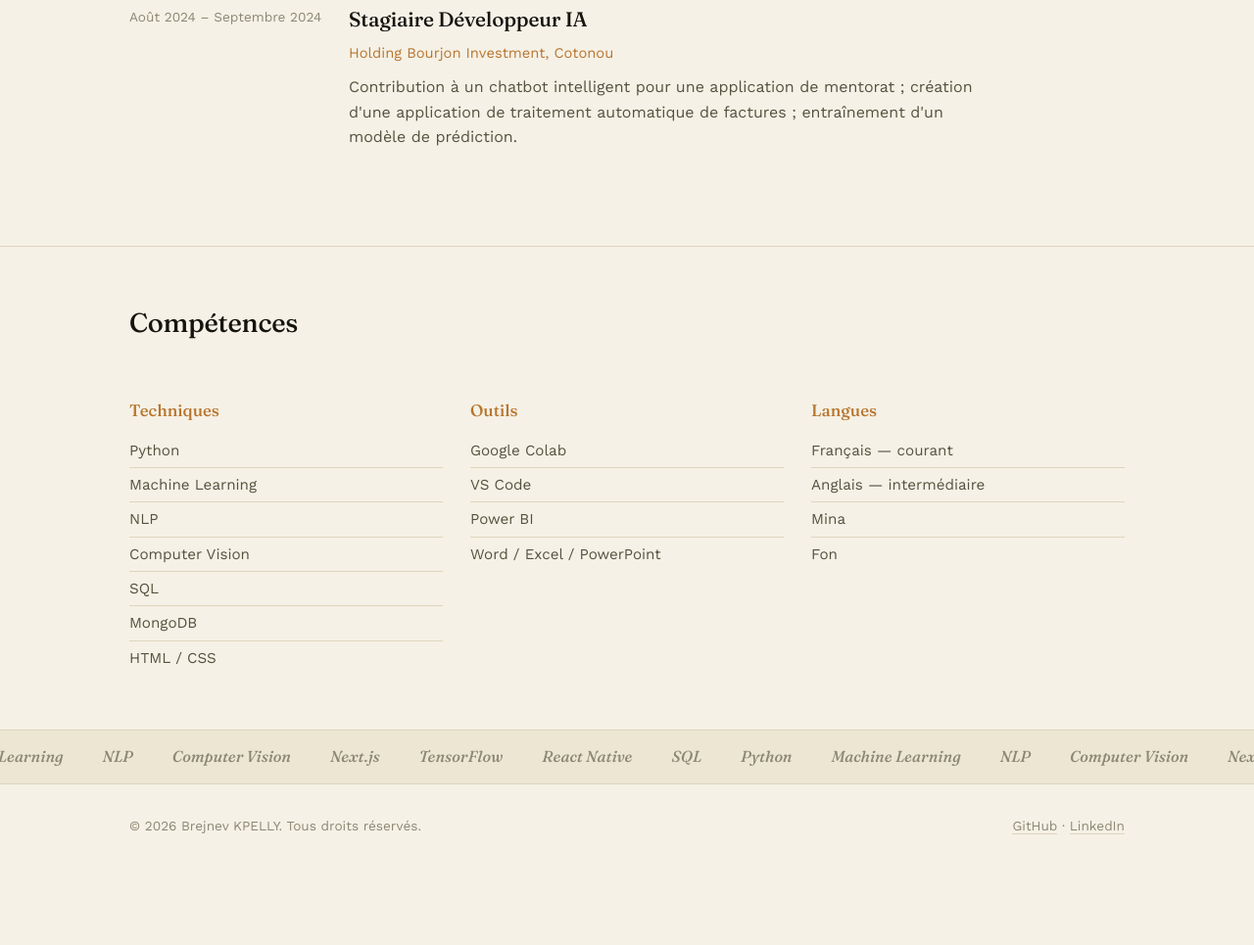
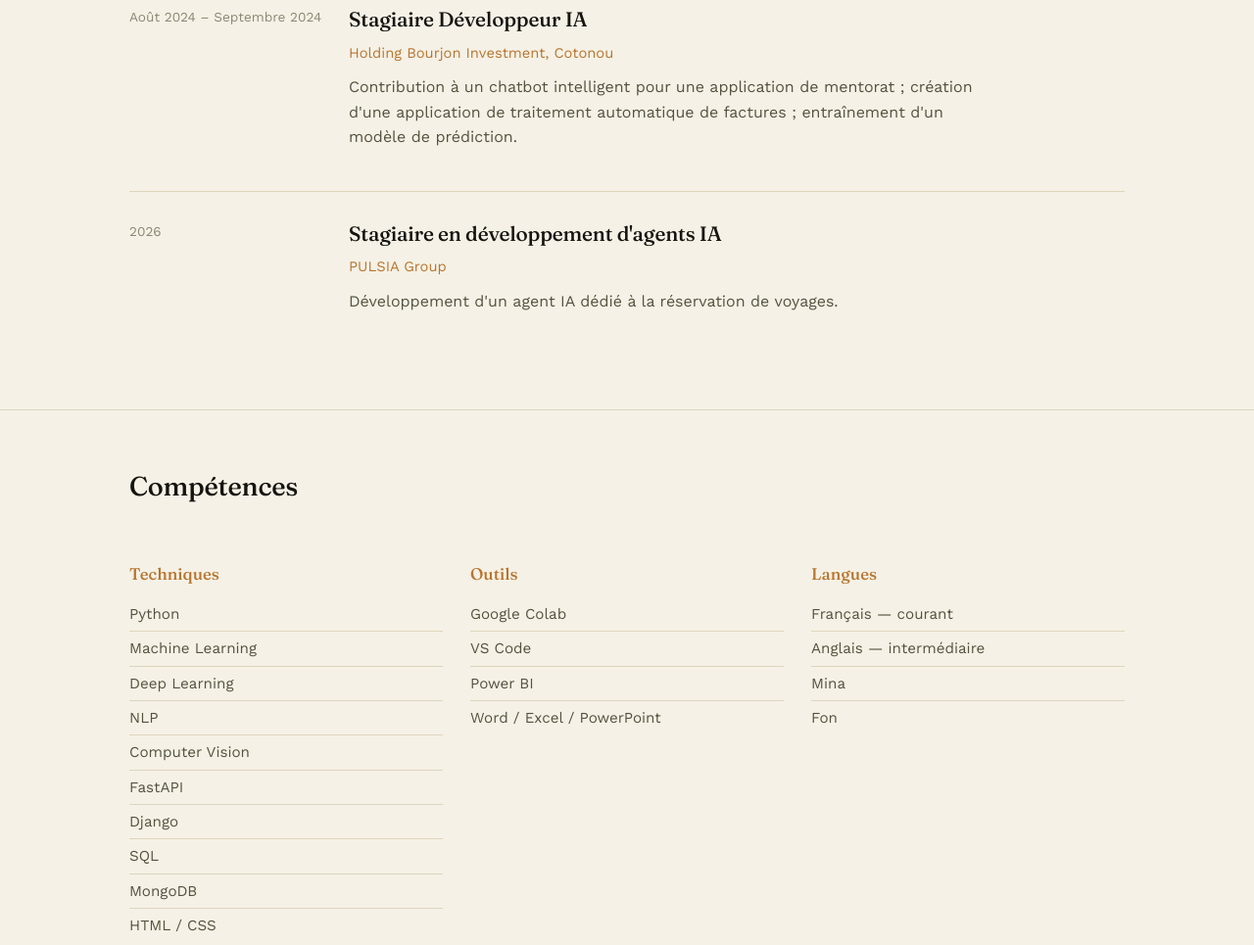
Before and after one commit to MCLBK/PORTFOLIO, a plain HTML site: page index.html in a window 1280 px wide. Shown: the part 1727-2692 px from the top of the page at 98% size. Before the commit the page ends 2629 px from the top, so only its background shows below. Drawn offline with nearby package versions, Linux system fonts and the light colour scheme.

Commit message:
Revise intro text and add internship details
Updated introduction paragraph and added internship experience.

```diff
--- a/index.html
+++ b/index.html
@@ -33,7 +33,7 @@
       <span class="hero-eyebrow" data-i18n="hero.eyebrow">Portfolio</span>
       <h1>Brejnev KPELLY</h1>
       <p class="role" data-i18n="hero.role">Développeur IA </p>
-      <p class="intro" data-i18n="hero.intro">Titulaire d'une Licence Professionnelle en Intelligence Artificielle à l'IFRI, je conçois des solutions concrètes du modèle à , au besoin l'application qui l'embarque. Machine learning, NLP, vision par ordinateur et analyse de donnée et prédiction.</p>
+      <p class="intro" data-i18n="hero.intro">Titulaire d'une Licence Professionnelle en Intelligence Artificielle à l'IFRI, je conçois des solutions concrètes, du modèle à l'application qui l'embarque. Machine learning, NLP, vision par ordinateur, analyse de données et prédiction.</p>
       <div class="hero-cta">
         <a class="btn primary" href="projects.html" data-i18n="hero.cta_projects">Voir les projets</a>
         <a class="btn" href="assets/CV_KPELLY_Brejnev.pdf" download data-i18n="hero.cta_cv">Télécharger mon CV</a>
@@ -120,6 +120,14 @@
           <p data-i18n="exp2.desc">Contribution à un chatbot intelligent pour une application de mentorat ; création d'une application de traitement automatique de factures ; entraînement d'un modèle de prédiction.</p>
         </div>
       </li>
+      <li class="entry">
+        <span class="when" data-i18n="exp0.when">2026</span>
+        <div>
+          <h3 data-i18n="exp0.role">Stagiaire en développement d'agents IA</h3>
+          <span class="role" data-i18n="exp0.org">PULSIA Group</span>
+          <p data-i18n="exp0.desc">Développement d'un agent IA dédié à la réservation de voyages.</p>
+        </div>
+      </li>
     </ul>
   </div>
 </section>
@@ -133,7 +141,7 @@
       <div>
         <h4 data-i18n="skills.tech">Techniques</h4>
         <ul>
-          <li>Python</li><li>Machine Learning</li><li>NLP</li><li>Computer Vision</li><li>SQL</li><li>MongoDB</li><li>HTML / CSS</li>
+          <li>Python</li><li>Machine Learning</li><li>Deep Learning</li><li>NLP</li><li>Computer Vision</li><li>FastAPI</li><li>Django</li><li>SQL</li><li>MongoDB</li><li>HTML / CSS</li>
         </ul>
       </div>
       <div>
```
